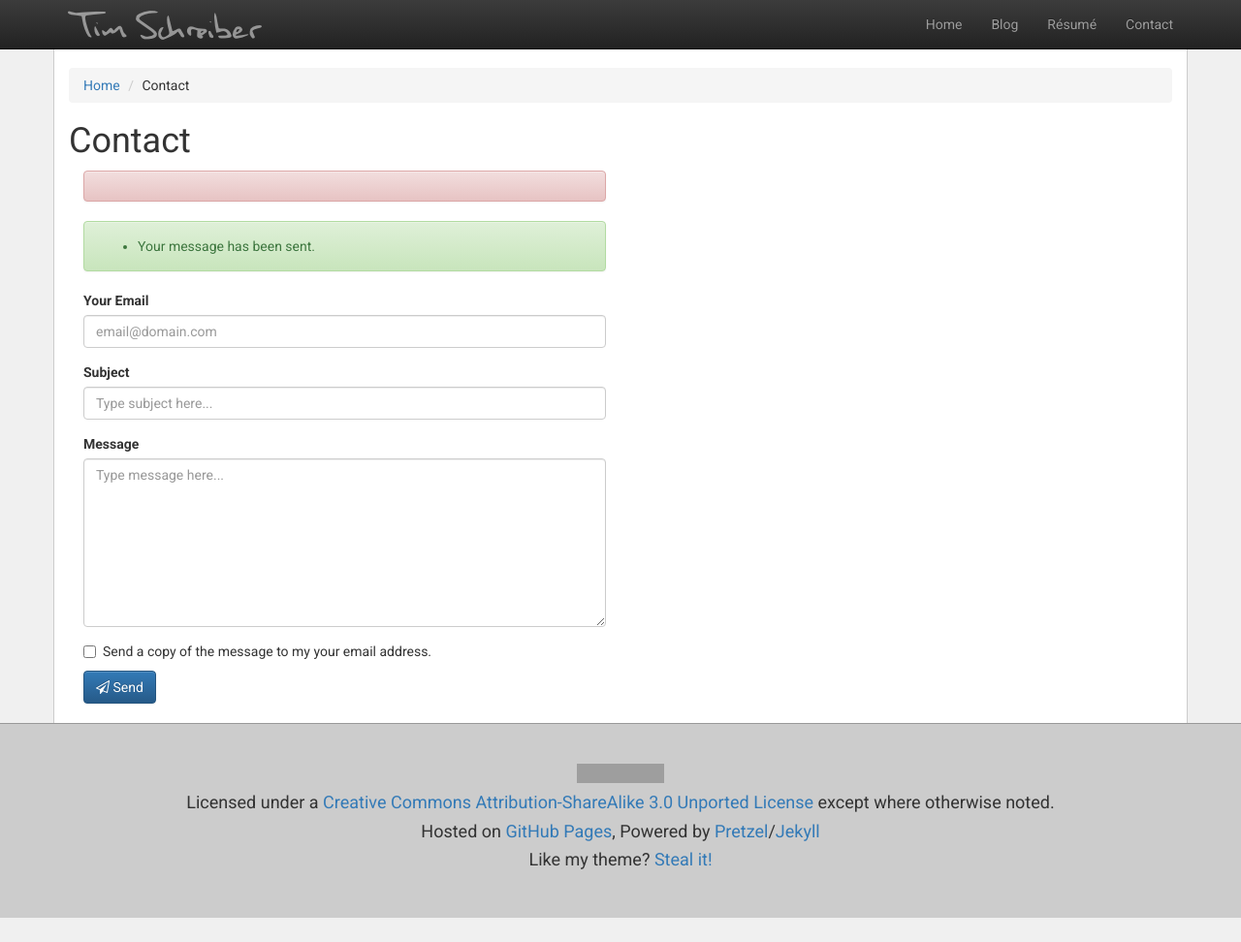
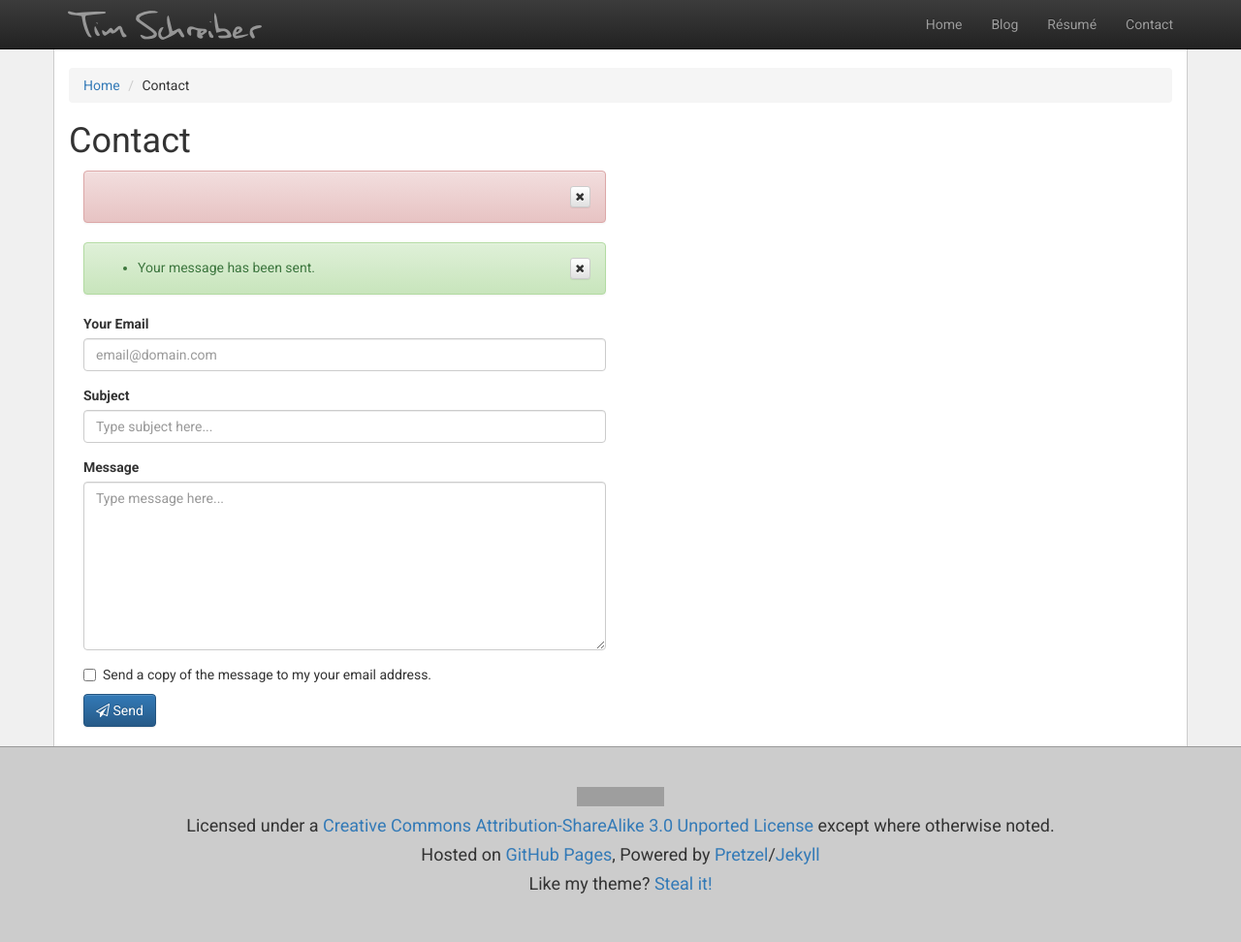
Before and after one commit to timschreiber/timschreiber.github.com, a Jekyll site: the page built from contact/contact.md, in a window 1280 px wide and 972 px high. Shown: the whole window at 97% size. Built offline with Jekyll 4.4.1, drawn with Linux system fonts in a browser that asks for light colours; nearby versions of some CDN libraries; grey boxes are pictures that could not be loaded.

Commit message:
Update contact.md

```diff
--- a/contact/contact.md
+++ b/contact/contact.md
@@ -13,15 +13,21 @@ description : "Use this form to contact Timothy P. Schreiber."
 <h1 class="collapse-top-margin">Contact</h1>
 
 <div class="col-xs-12 col-sm-10 col-md-8 col-lg-6">
-	<div id="errMsgs" class="alert alert-danger">
-		<ul>
+	<div id="errMsgs" class="alert alert-danger clearfix">
+		<ul class="pull-left">
 		</ul>
+		<div class="pull-right">
+			<button class="btn btn-default btn-xs"><span class="fa fa-times"></span></button>
+		</div>
 	</div>
 
-	<div id="okMsg" class="alert alert-success">
-		<ul>
+	<div id="okMsg" class="alert alert-success clearfix">
+		<ul class="pull-left">
 			<li>Your message has been sent.</li>
 		</ul>
+		<div class="pull-right">
+			<button class="btn btn-default btn-xs"><span class="fa fa-times"></span></button>
+		</div>
 	</div>
 
 	<form id="contactForm">
```
